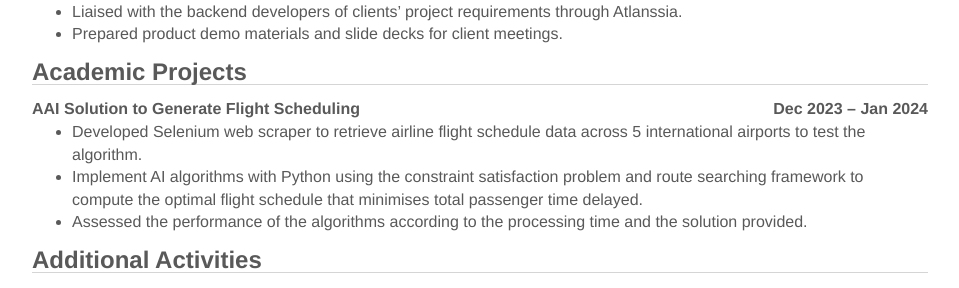
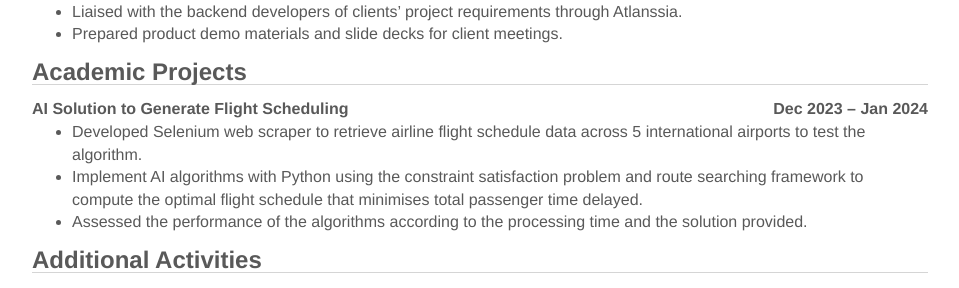
Before and after one commit to cwtravisyip/cwtravisyip.github.io, a Jekyll site: the page built from resume/index.html, in a window 1280 px wide. Shown: the part 1133-1421 px from the top of the page, without its empty margins (160-1119 px from the left). Built offline with Jekyll 4.4.1, drawn with Linux system fonts in a browser that asks for light colours.

Commit message:
Correct typo in resume index.html

```diff
--- a/resume/index.html
+++ b/resume/index.html
@@ -85,7 +85,7 @@ title: Travis Yip | Resume
 	<!-- Academic Project Block-->
 	<h1 class="resume">Academic Projects</h1>
 	<header style="margin-bottom:0px">
-		<h2 class="resume">AAI Solution to Generate Flight Scheduling</h2>
+		<h2 class="resume">AI Solution to Generate Flight Scheduling</h2>
 		<h2 class="resume">Dec 2023 – Jan 2024</h2>
 	</header>
 	<ul style="margin-top:0px;color:#595959"">
```
